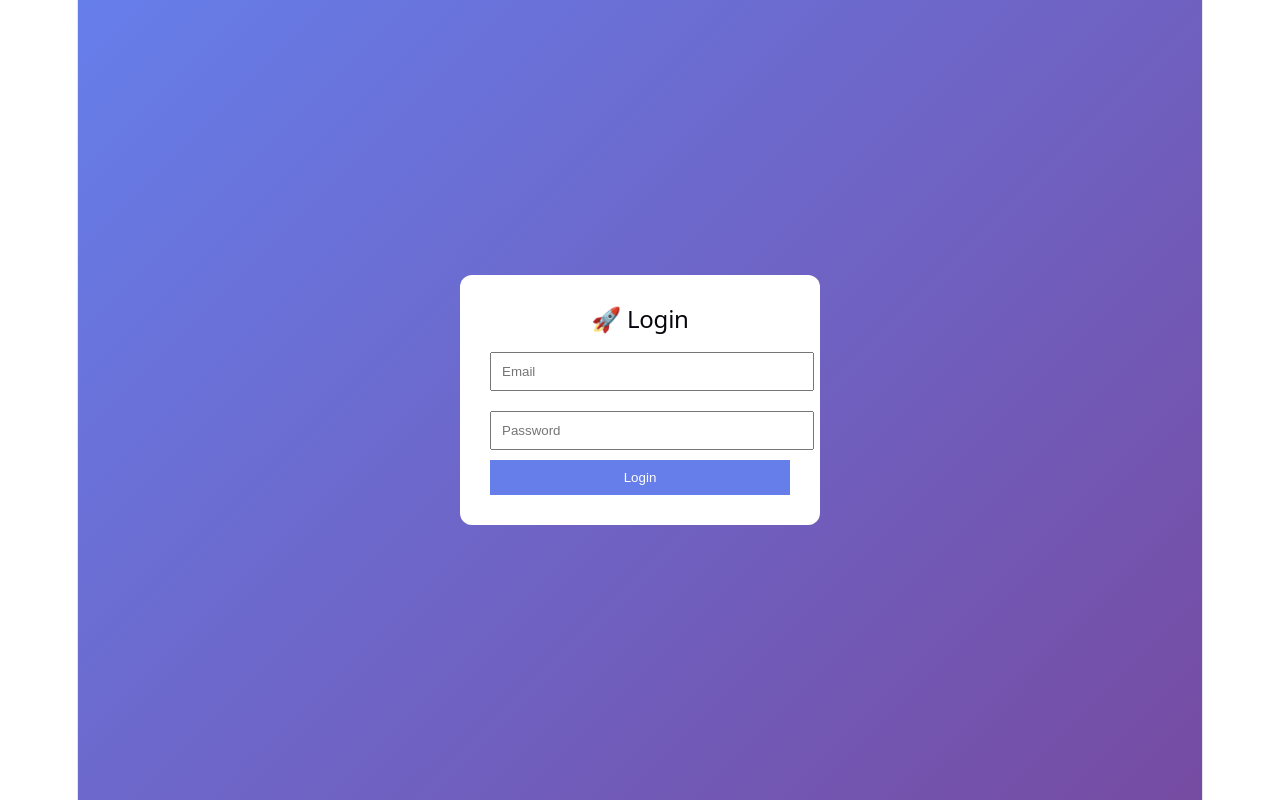
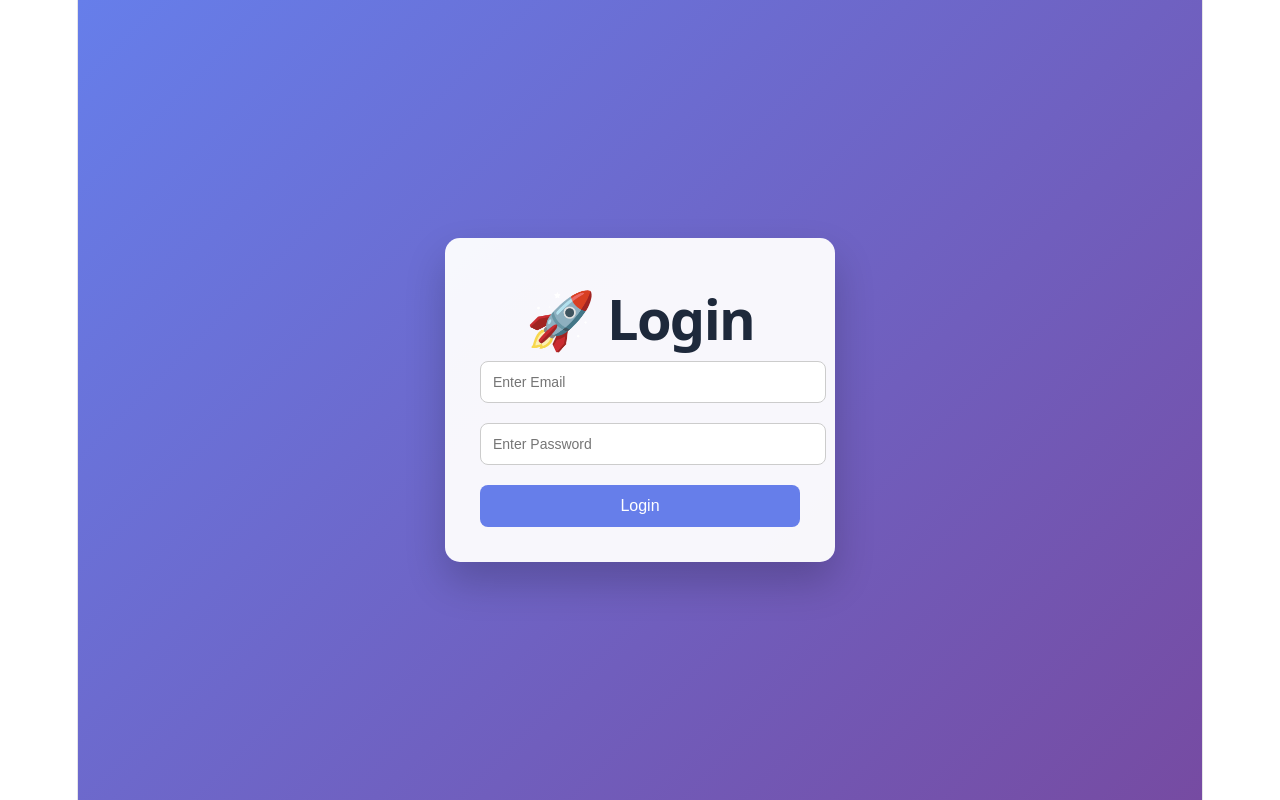
Before and after one commit to Aditya-Pal01/team-task-manager, a React app in the folder frontend/: page / in a window 1280 px wide. Built offline with nearby package versions, Linux system fonts and the light colour scheme; the HTML template or start-up script is replaced by a standard one.

Commit message:
login ui

```diff
--- a/frontend/src/pages/Login.jsx
+++ b/frontend/src/pages/Login.jsx
@@ -24,16 +24,16 @@ export default function Login() {
   return (
     <div style={styles.container}>
       <div style={styles.card}>
-        <h2>🚀 Login</h2>
+        <h1 style={styles.title}>🚀 Login</h1>
 
         <input
-          placeholder="Email"
+          placeholder="Enter Email"
           style={styles.input}
           onChange={(e) => setEmail(e.target.value)}
         />
 
         <input
-          placeholder="Password"
+          placeholder="Enter Password"
           type="password"
           style={styles.input}
           onChange={(e) => setPassword(e.target.value)}
@@ -55,24 +55,40 @@ const styles = {
     alignItems: "center",
     background: "linear-gradient(135deg, #667eea, #764ba2)",
   },
+
   card: {
-    background: "#fff",
-    padding: "30px",
-    borderRadius: "12px",
-    width: "300px",
+    background: "rgba(255,255,255,0.95)",
+    padding: "35px",
+    borderRadius: "15px",
+    width: "320px",
     textAlign: "center",
+    boxShadow: "0 20px 40px rgba(0,0,0,0.2)",
   },
+
+  title: {
+    color: "#1e293b",   // 👈 DARK COLOR (fix)
+    marginBottom: "20px",
+    fontWeight: "bold",
+  },
+
   input: {
     width: "100%",
-    padding: "10px",
+    padding: "12px",
     margin: "10px 0",
+    borderRadius: "8px",
+    border: "1px solid #ccc",
+    fontSize: "14px",
   },
+
   button: {
     width: "100%",
-    padding: "10px",
+    padding: "12px",
     background: "#667eea",
     color: "#fff",
     border: "none",
+    borderRadius: "8px",
     cursor: "pointer",
+    fontSize: "16px",
+    marginTop: "10px",
   },
 };
```
